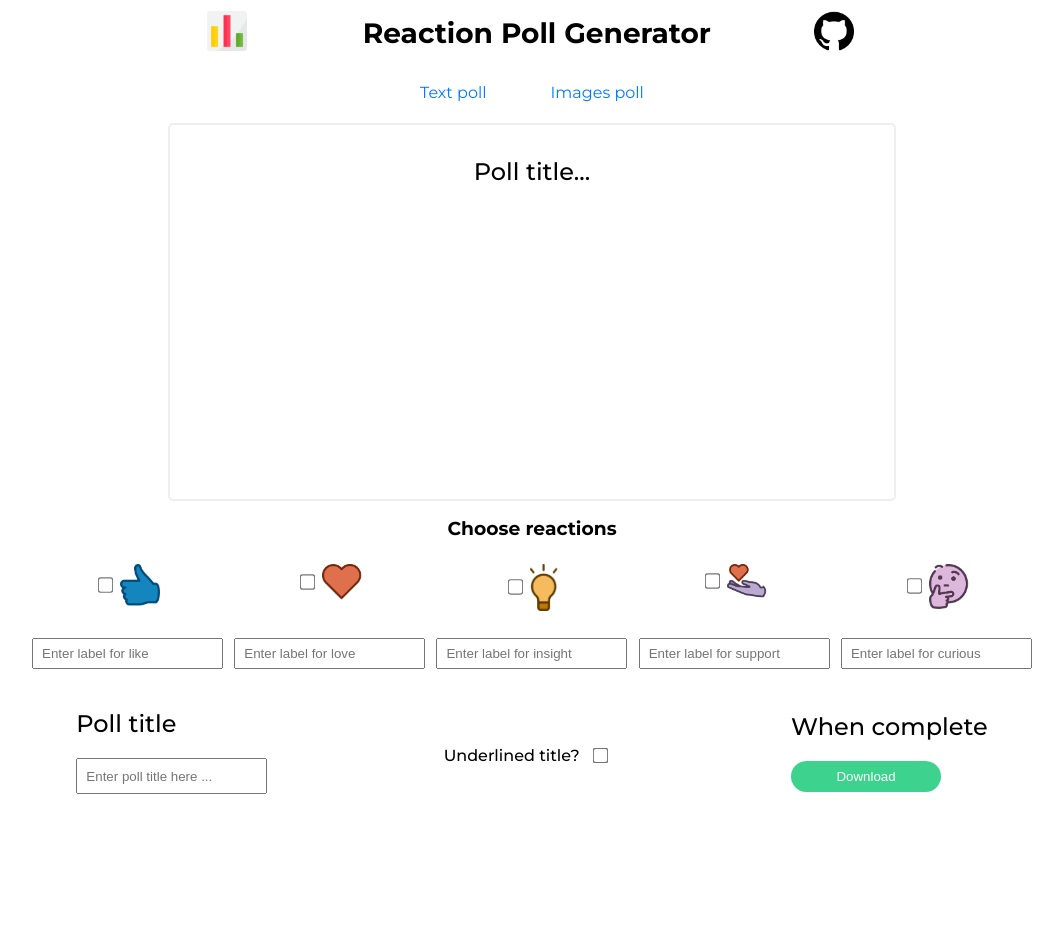
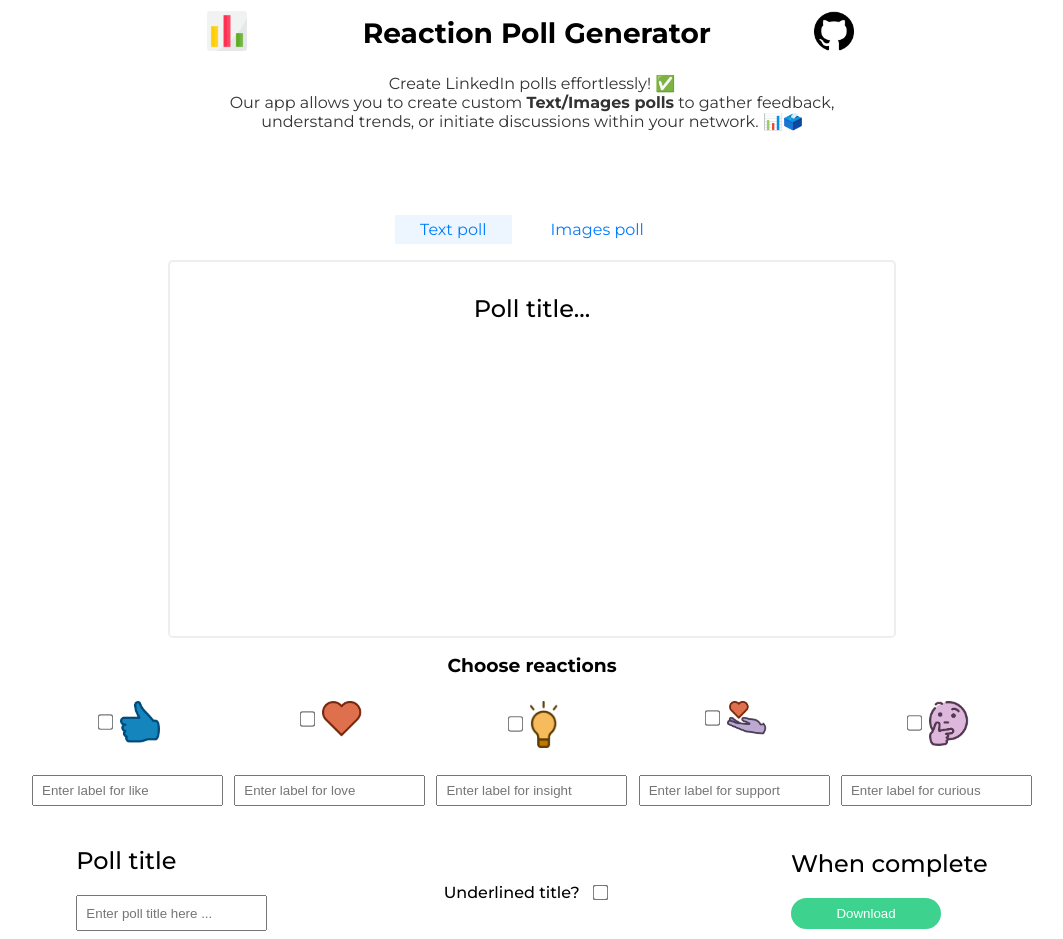
Before and after one commit to Ramzi-Abidi/Reaction-poll-generator, a React (Vite) app: page / in a window 1280 px wide. Shown: the whole page, without its empty margins (108-1171 px from the left). Before the commit the page ends 802 px from the top, so only its background shows below. Built offline with nearby package versions, Linux system fonts and the light colour scheme.

Commit message:
feat/text-image-polls: add paragraph to describe the app

```diff
--- a/src/components/Header.tsx
+++ b/src/components/Header.tsx
@@ -1,11 +1,12 @@
-import { Link } from "react-router-dom";
+import { Link, useLocation } from "react-router-dom";
 
 type headerProp = {
     pollIcon: string;
 };
 
-export const Header = (prop: headerProp) => {
+export const Header: React.FC<headerProp> = (prop: headerProp) => {
     const { pollIcon } = prop;
+    const location = useLocation();
 
     return (
         <>
@@ -26,16 +27,40 @@
                     </a>
                 </div>
             </div>
+            <div className="reaction-poll-description">
+                <p>
+                    Create LinkedIn polls effortlessly! ✅<br /> Our app allows you to
+                    create custom <b>Text/Images polls</b> to gather feedback,
+                    understand trends, or initiate discussions within your
+                    network. 📊🗳️
+                </p>
+            </div>
 
             <div className="links">
                 <nav>
                     <ul>
-                        <li className="first-link">
+                        <li
+                            className="first-link"
+                            style={{
+                                background:
+                                    location.pathname === "/"
+                                        ? "#c9e3fa54"
+                                        : "transparent",
+                            }}
+                        >
                             <Link to="/" style={{ padding: 5 }}>
                                 Text poll
                             </Link>
                         </li>
-                        <li className="second-link">
+                        <li
+                            className="second-link"
+                            style={{
+                                background:
+                                    location.pathname === "/image-poll"
+                                        ? "#c9e3fa54"
+                                        : "transparent",
+                            }}
+                        >
                             <Link to="/image-poll" style={{ padding: 5 }}>
                                 Images poll
                             </Link>
--- a/src/index.css
+++ b/src/index.css
@@ -14,6 +14,8 @@
     --color-smoke: #e4e4e4;
 }
 body {
+    /* background: radial-gradient(68.14% 121.75% at 50% 50%, hsla(0, 0%, 100%, 0) 0, #c9e3fa 100%); */
+    /* background: linear-gradient(90deg, #e9e9e9 1px, transparent 0), linear-gradient(180deg, #e9e9e9 1px, transparent 0); */
     font-family: "Montserrat", sans-serif;
 }
 li {
@@ -308,3 +310,9 @@
 .second-link:hover {
     text-decoration: underline;
 }
+.reaction-poll-description {
+    width: 650px;
+    text-align: center;
+    color: #333;
+    margin-bottom: 3rem;
+}
```
